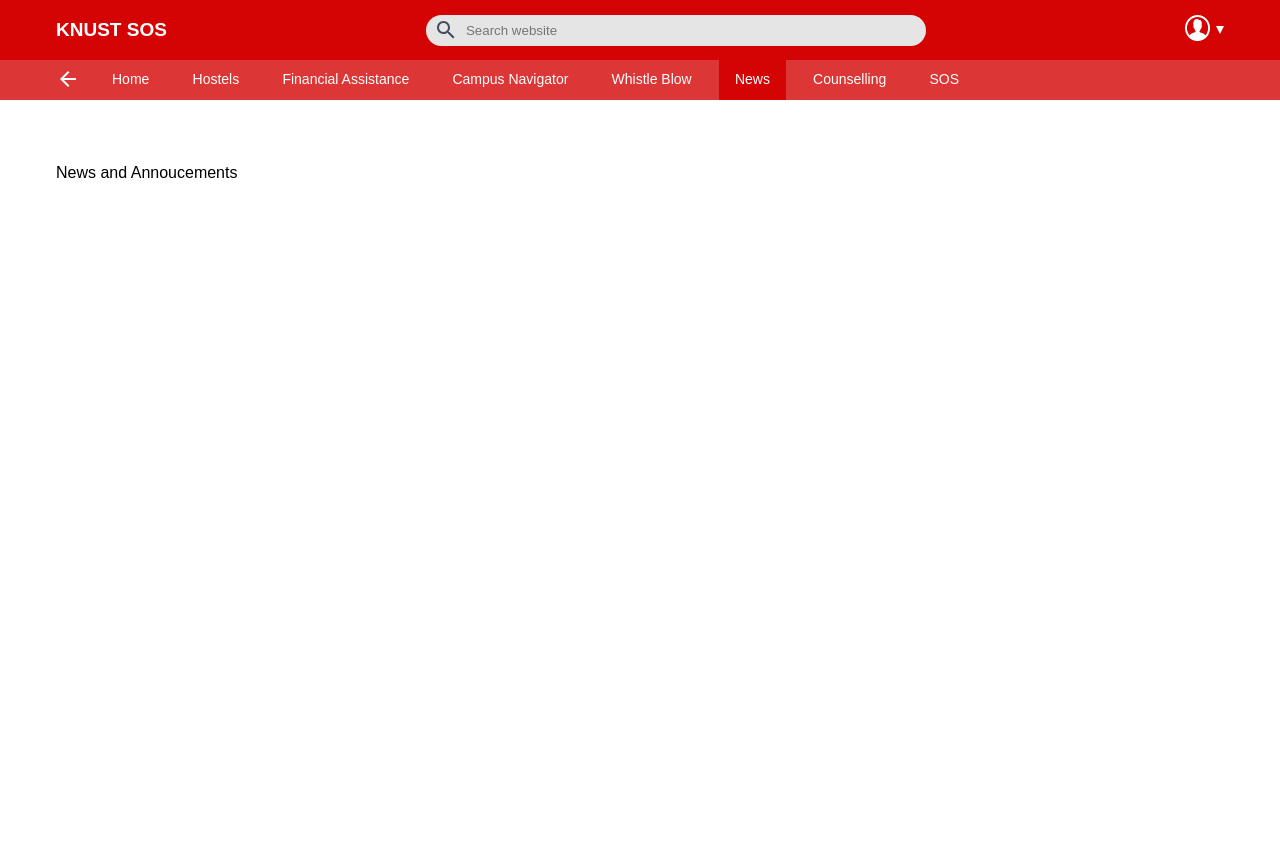
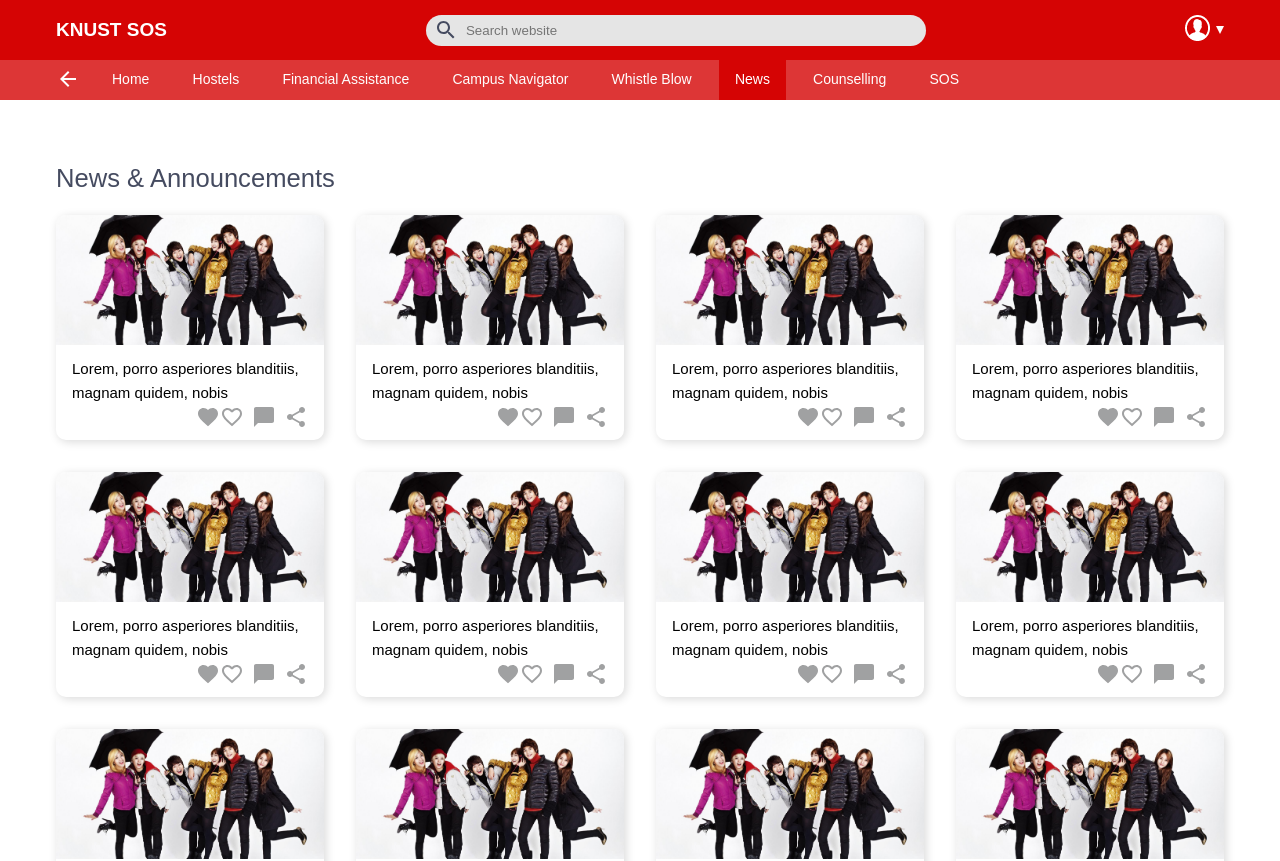
Before and after one commit to Obitrim/Project-SSS, a React (Create React App) app in the folder client/: page /app/news in a window 1280 px wide. Shown: the top 861 px of the page. Before the commit the page ends 800 px from the top, so only its background shows below. Built offline with nearby package versions, Linux system fonts and the light colour scheme.

Commit message:
working progress

```diff
--- /dev/null
+++ b/client/src/components/NewsCard/NewsCard.css
@@ -0,0 +1,53 @@
+.NewsCard {
+	overflow: hidden;
+}
+
+.NewsCard--Shadow {
+	box-shadow: var(--light-shadow);
+	border-radius: var(--b-radius);
+}
+
+.NewsCard__Img {
+	width: 100%;
+	height: 130px;
+	object-fit: cover;
+}
+
+.NewsCard--Horizontal {
+	display: flex;
+}
+
+.NewsCard--Horizontal .NewsCard__Img {
+	height: 100%;
+	width: auto;
+	height: 50px;
+}
+
+.NewsCard__Content {
+	padding: 0.5rem 1rem;
+}
+
+.NewsCard__Heading {
+	font-size: calc(var(--font-size) - 1px);
+	line-height: 160%;
+}
+
+.NewsCard__ActionBtns {
+	display: flex;
+	justify-content: flex-end;
+}
+
+.ActionBtn {
+	border: none;
+	background-color: transparent;
+	color: var(--grey);
+}
+
+.ActionBtn:hover {
+	color: var(--danger);
+	cursor: pointer;
+}
+
+.ActionBtn + .ActionBtn {
+	margin-left: 0.5rem;
+}
--- /dev/null
+++ b/client/src/components/NewsCard/index.js
@@ -0,0 +1,49 @@
+import React from 'react';
+import './NewsCard.css';
+import PropTypes from 'prop-types';
+import ShareIcon from '@material-ui/icons/Share';
+import FavoriteIcon from '@material-ui/icons/Favorite';
+import ChatBubbleIcon from '@material-ui/icons/ChatBubble';
+import FavoriteBorderIcon from '@material-ui/icons/FavoriteBorder';
+
+const Index = ({shadow, layout}) => {
+  function isVertical(){
+    return layout.toUpperCase() === 'V';
+  }
+
+  return (
+    <div className={`NewsCard
+        ${ shadow && 'NewsCard--Shadow' }
+        ${ !isVertical() && 'NewsCard--Horizontal'}
+        `}>
+    	<img className="NewsCard__Img" src="/images/banner-bg.jpg" alt="news image" />
+    	<div className="NewsCard__Content">
+       <p className="NewsCard__Heading">Lorem, porro asperiores blanditiis, magnam quidem, nobis</p>
+        <div className="NewsCard__ActionBtns">
+          <button className="ActionBtn" type="button">
+            <FavoriteIcon/>
+            <FavoriteBorderIcon/>
+          </button>
+          <button className="ActionBtn" type="button">
+            <ChatBubbleIcon/>
+          </button>
+          <button className="ActionBtn" type="button">
+            <ShareIcon/>
+          </button>
+        </div>
+      </div>
+    </div>
+  )
+}
+
+Index.propTypes = {
+  shadow: PropTypes.bool,
+  layout: PropTypes.oneOf(['v', 'h', 'V', 'H'])
+}
+
+Index.defaultProps = {
+  shadow: true,
+  layout: 'v'
+}
+
+export default Index;
--- a/client/src/index.css
+++ b/client/src/index.css
@@ -33,3 +33,13 @@ html {
 .ProtectedRouterView {
 	padding-top: var(--header-h);
 }
+
+.ViewHeading {
+	color: var(--dark);
+	font-weight: 500;
+	font-size: calc(var(--font-size) * 1.6);
+}
+
+.V-whitespace {
+	padding: var(--section-v-whitespace) 0;
+}
--- a/client/src/views/ProtectedPages/DistressCall/DistressCall.css
+++ b/client/src/views/ProtectedPages/DistressCall/DistressCall.css
@@ -1,7 +1,3 @@
-.DistressCall {
-	padding: var(--section-v-whitespace) 0;
-}
-
 .DistressCall__ImgBox {
 	text-align: center;
 }
--- a/client/src/views/ProtectedPages/DistressCall/index.js
+++ b/client/src/views/ProtectedPages/DistressCall/index.js
@@ -33,7 +33,7 @@ const Index = (props) => {
 	}
 
 	return (
-		<div className="DistressCall">
+		<div className="DistressCall V-whitespace">
 			<Container>
 				<div className="DistressCall__ImgBox">
 					<img className="DistressCall__ImgBox__Img" src="/svgs/SOS.svg" alt="SOS" />
--- /dev/null
+++ b/client/src/views/ProtectedPages/FinancialAssistance/FinancialAssistance.css
@@ -0,0 +1,18 @@
+.FinancialAssistance__NewsFeed {
+	display: none;
+}
+
+.FinancialAssistance__NewsFeed .NewsCard {
+	margin: 1rem 0;
+}
+
+@media (min-width: 768px){
+	.FinancialAssistance__Wrapper {
+		display: flex;
+	}
+
+	.FinancialAssistance__NewsFeed {
+		display: block;
+		margin-top: 0;
+	}
+}
--- a/client/src/views/ProtectedPages/FinancialAssistance/index.js
+++ b/client/src/views/ProtectedPages/FinancialAssistance/index.js
@@ -1,8 +1,26 @@
 import React from 'react';
+import './FinancialAssistance.css';
+import NewsCard from '../../../components/NewsCard';
+import Container from '../../../components/Container';
 
 const Index = (props) => {
   return (
-    <h1>Financial Assistance</h1>
+    <section className="FinancialAssistance V-whitespace">
+    	<Container>
+    		<h1 className="ViewHeading">Financial Assistance</h1>
+    		<div className="FinancialAssistance__Wrapper">
+    			{/*Form*/}
+    			<form className="FinancialAssistance__Form">
+    				Lorem, ipsum dolor, sit amet consectetur adipisicing elit. Perferendis nam quo aliquam eveniet beatae ipsa ad tempore provident porro asperiores blanditiis, magnam quidem, nobis illum minima minus? Nihil explicabo labore alias nisi iure aperiam odio repellat fugiat
+    			</form>
+    			{/*News*/}
+    			<aside className="FinancialAssistance__NewsFeed">
+    				<h3>News Feed</h3>
+    				<NewsCard shadow={false} layout="H"/>
+    			</aside>
+    		</div>
+    	</Container>
+    </section>
   )
 }
 
--- a/client/src/views/ProtectedPages/Home/Home.css
+++ b/client/src/views/ProtectedPages/Home/Home.css
@@ -1,11 +1,5 @@
 .QuickAccess {
 	padding: var(--section-v-whitespace) 0;
-}
-
-.QuickAccess__Heading {
-	color: var(--dark);
-	font-weight: 400;
-	font-size: calc(var(--font-size) * 1.4);
 }
 
 .QuickAccess_NavLinks {
--- a/client/src/views/ProtectedPages/Home/index.js
+++ b/client/src/views/ProtectedPages/Home/index.js
@@ -11,7 +11,7 @@ const Index = (props) => {
 
 			<div className="QuickAccess">
 				<Container>
-					<h2 className="QuickAccess__Heading">Quick Access</h2>
+					<h1 className="ViewHeading">Quick Access</h1>
 					<div className="QuickAccess_NavLinks">
 						<Link to="/app/navigation" className="QuickAccess__NavLink">
 							<img className="QuickAccess__Icon"
--- a/client/src/views/ProtectedPages/NewsAndAnnouncements/NewsAndAnnouncements.css
+++ b/client/src/views/ProtectedPages/NewsAndAnnouncements/NewsAndAnnouncements.css
@@ -1,9 +1,11 @@
-.News {
-	padding: var(--section-v-whitespace) 0;
-}
-
 .News .Container {
 	display: grid;
 	grid-gap: 1.4rem;
 	grid-template-columns: repeat(audit-fit, minmax(230px, afr));
 }
+
+.News__Cards {
+	display: grid;
+	grid-gap: 2rem;
+	grid-template-columns: repeat(auto-fit, minmax(250px, 1fr));
+}
--- a/client/src/views/ProtectedPages/NewsAndAnnouncements/index.js
+++ b/client/src/views/ProtectedPages/NewsAndAnnouncements/index.js
@@ -1,12 +1,28 @@
 import React from 'react';
 import './NewsAndAnnouncements.css';
-import Container from '../../../components/Container'
+import Container from '../../../components/Container';
+import NewsCard from '../../../components/NewsCard';
 
 const Index = (props) => {
 	return (
-		<div className="News">
+		<div className="News V-whitespace">
 			<Container>
-		    	News and Annoucements
+		    	<h1 className="ViewHeading">News & Announcements</h1>
+		   		<div className="News__Cards">
+		   			<NewsCard/>
+		   			<NewsCard/>
+		   			<NewsCard/>
+		   			<NewsCard/>
+		   			<NewsCard/>
+		   			<NewsCard/>
+		   			<NewsCard/>
+		   			<NewsCard/>
+		   			<NewsCard/>
+		   			<NewsCard/>
+		   			<NewsCard/>
+		   			<NewsCard/>
+		   			<NewsCard/>
+		   		</div>
 		 	</Container>
 		</div>
 	)
```
